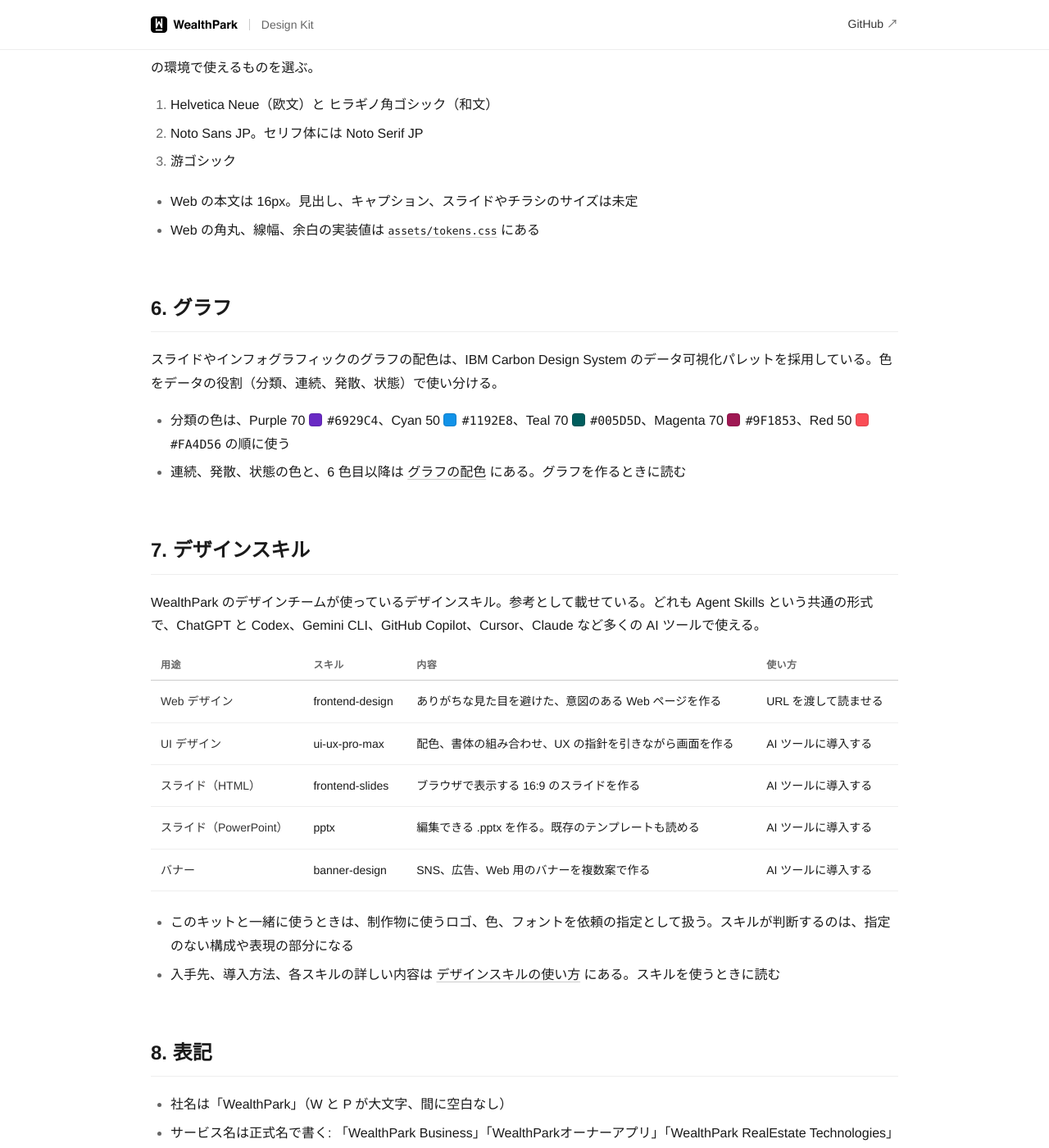
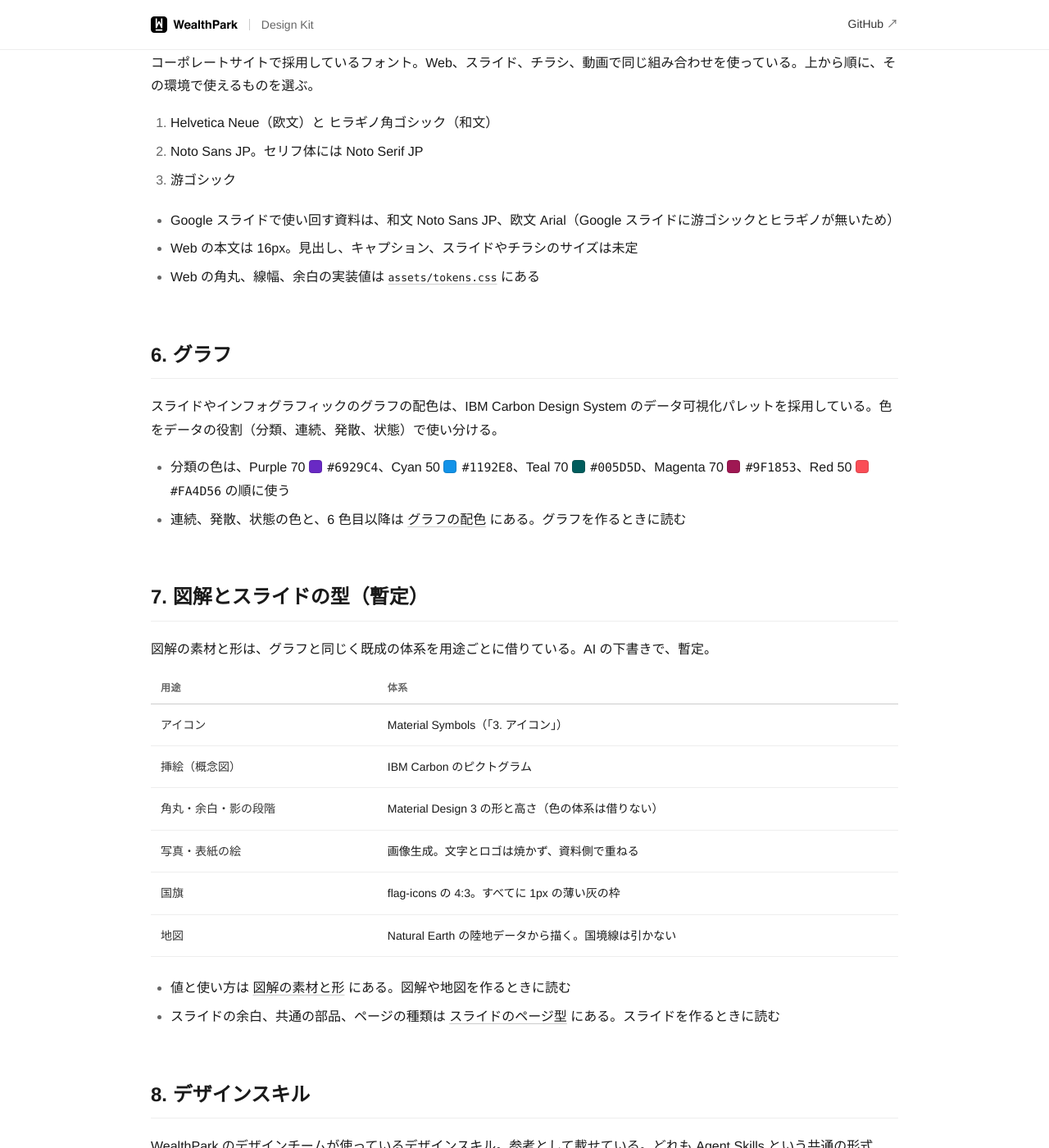
Before and after one commit to wealthpark-design-team/design-kit, a Jekyll site: the page built from SKILL.md, in a window 1280 px wide and 1400 px high, scrolled down 9250 px. Shown: the whole window at 82% size. Built offline with Jekyll 4.4.1, drawn with Linux system fonts in a browser that asks for light colours; some of the changed text lies outside the part shown.

Commit message:
docs: add provisional graphics and slide-layout chapter, RET red and Google Slides fonts
- SKILL.md: new chapter 7 (graphics systems and slide page types, provisional); RET accent #EA3623 (tentative); Google Slides fonts (Noto Sans JP + Arial)
- references/graphics.md: Carbon pictograms, Material 3 shape/spacing/elevation steps, flag-icons, Natural Earth maps
- references/slides.md: margins, shared parts and page types from the RET Company Deck
- tokens: --wp-color-accent-ret
- todo: update items 20, 22, 23; add item 58

```diff
--- a/SKILL.md
+++ b/SKILL.md
@@ -21,7 +21,7 @@
 このキットは、WealthPark が公式に採用しているものの一覧。制作物の構成やレイアウトは、作る人と AI の判断に任せている。
 
 1. ロゴは「1. ロゴ」のファイルをそのまま配置する。公式ロゴガイドラインでそう定めている。
-2. 素材、アイコン、色、フォント、グラフの配色、デザインスキルは、各章に公式の採用例を載せている。制作物に合うものを使う。
+2. 素材、アイコン、色、フォント、グラフの配色、図解の素材、デザインスキルは、各章に公式の採用例を載せている。制作物に合うものを使う。「暫定」と書いた項目は AI の下書きで、目安として扱う。
 3. 各章の詳細は参照先にある。その章に関わる制作物のときだけ取得する。例えばグラフを作るときは「6. グラフ」の参照先を読む。
 4. ロゴ画像を配置できない環境では、ロゴの場所を空けておき、ファイルの URL を添えてユーザーに貼ってもらう。
 5. 作業を終えたら「次回のために」を一度だけ案内する。
@@ -123,7 +123,7 @@
 | WealthPark Business（不動産管理会社向けサービス） | Blue #2E6CFF |
 | DX コンサルティング | 未定 |
 | 採用（Careers） | 暖色のグラデーション。画像で表現し、単色の指定はない |
-| WealthPark RealEstate Technologies | Red 系（値は未定） |
+| WealthPark RealEstate Technologies | Red #EA3623（仮。台湾拠点の衛富達で使っている赤。2026-10 から会社紹介資料で試用中） |
 
 - 全社向けや、事業が特定されない制作物では、コーポレートの Gold を使っている
 - ロゴの黒（#000000）と、文字や UI の黒（#1A1A1A）は別の値
@@ -136,6 +136,7 @@
 2. Noto Sans JP。セリフ体には Noto Serif JP
 3. 游ゴシック
 
+- Google スライドで使い回す資料は、和文 Noto Sans JP、欧文 Arial（Google スライドに游ゴシックとヒラギノが無いため）
 - Web の本文は 16px。見出し、キャプション、スライドやチラシのサイズは未定
 - Web の角丸、線幅、余白の実装値は https://wealthpark-design-team.github.io/design-kit/assets/tokens.css にある
 
@@ -146,7 +147,23 @@
 - 分類の色は、Purple 70 #6929C4、Cyan 50 #1192E8、Teal 70 #005D5D、Magenta 70 #9F1853、Red 50 #FA4D56 の順に使う
 - 連続、発散、状態の色と、6 色目以降は https://wealthpark-design-team.github.io/design-kit/references/charts.md にある。グラフを作るときに読む
 
-## 7. デザインスキル
+## 7. 図解とスライドの型（暫定）
+
+図解の素材と形は、グラフと同じく既成の体系を用途ごとに借りている。AI の下書きで、暫定。
+
+| 用途 | 体系 |
+|---|---|
+| アイコン | Material Symbols（「3. アイコン」） |
+| 挿絵（概念図） | IBM Carbon のピクトグラム |
+| 角丸・余白・影の段階 | Material Design 3 の形と高さ（色の体系は借りない） |
+| 写真・表紙の絵 | 画像生成。文字とロゴは焼かず、資料側で重ねる |
+| 国旗 | flag-icons の 4:3。すべてに 1px の薄い灰の枠 |
+| 地図 | Natural Earth の陸地データから描く。国境線は引かない |
+
+- 値と使い方は https://wealthpark-design-team.github.io/design-kit/references/graphics.md にある。図解や地図を作るときに読む
+- スライドの余白、共通の部品、ページの種類は https://wealthpark-design-team.github.io/design-kit/references/slides.md にある。スライドを作るときに読む
+
+## 8. デザインスキル
 
 WealthPark のデザインチームが使っているデザインスキル。参考として載せている。どれも Agent Skills という共通の形式で、ChatGPT と Codex、Gemini CLI、GitHub Copilot、Cursor、Claude など多くの AI ツールで使える。
 
@@ -198,6 +215,8 @@
 | https://wealthpark-design-team.github.io/design-kit/references/colors.md | 全カラートークン、事業別のアクセント、旧実装からの移行表 | 色を細かく決めるとき、サイトのコードを直すとき |
 | https://wealthpark-design-team.github.io/design-kit/references/typography.md | フォントとサイズ | フォントを指定するとき |
 | https://wealthpark-design-team.github.io/design-kit/references/charts.md | グラフの配色（Carbon のパレット全体と使い方） | グラフや図表を作るとき |
+| https://wealthpark-design-team.github.io/design-kit/references/graphics.md | 挿絵、角丸・余白・影の段階、国旗、地図の素材と使い方（暫定） | 図解、インフォグラフィック、地図を作るとき |
+| https://wealthpark-design-team.github.io/design-kit/references/slides.md | スライドの余白、書体、共通の部品、ページの種類（暫定） | スライドを作るとき |
 | https://wealthpark-design-team.github.io/design-kit/references/skills.md | デザインスキルの入手先、導入方法、このキットと一緒に使うときの指定の仕方 | デザインスキルを使うとき |
 | https://wealthpark-design-team.github.io/design-kit/references/tone.md | 社名・サービス名の表記 | 文章を書くとき |
 | https://wealthpark-design-team.github.io/design-kit/references/company.md | 会社概要、ビジョン（4 言語）とミッション（日英）、サービス、グループ会社 | 会社紹介を書くとき |
--- a/assets/tokens.css
+++ b/assets/tokens.css
@@ -14,6 +14,7 @@
   /* Color: category accents (use exactly one per deliverable) */
   --wp-color-accent-corporate: #B8A86F;
   --wp-color-accent-business: #2E6CFF;
+  --wp-color-accent-ret: #EA3623; /* WealthPark RealEstate Technologies。仮（2026-10-27） */
   --wp-color-accent: var(--wp-color-accent-corporate);
 
   /* Typography */
--- a/assets/tokens.json
+++ b/assets/tokens.json
@@ -15,7 +15,7 @@
       "business": "#2E6CFF",
       "dxConsulting": null,
       "careers": null,
-      "realEstateTechnologies": null
+      "realEstateTechnologies": "#EA3623"
     },
     "logo": {
       "main": "#000000",
--- a/web/site.js
+++ b/web/site.js
@@ -13,7 +13,8 @@
     'references/icons.md': 'アイコンの使い方', 'references/colors.md': 'カラーの詳細',
     'references/typography.md': 'タイポグラフィの詳細', 'references/charts.md': 'グラフの配色',
     'references/tone.md': '表記の一覧', 'references/company.md': '会社情報の詳細',
-    'references/skills.md': 'デザインスキルの使い方'
+    'references/skills.md': 'デザインスキルの使い方',
+    'references/graphics.md': '図解の素材と形', 'references/slides.md': 'スライドのページ型'
   };
   function viewerUrl(path) { return BASE + 'ref/?f=' + encodeURIComponent(path); }
 
```
Also changed, not shown: other parts of SKILL.md (+3 -3 lines), docs/todo.md (+5 -3 lines), references/colors.md (+1 -1 lines), references/graphics.md (added, +79 -0 lines), references/slides.md (added, +49 -0 lines), references/typography.md (+9 -0 lines).
